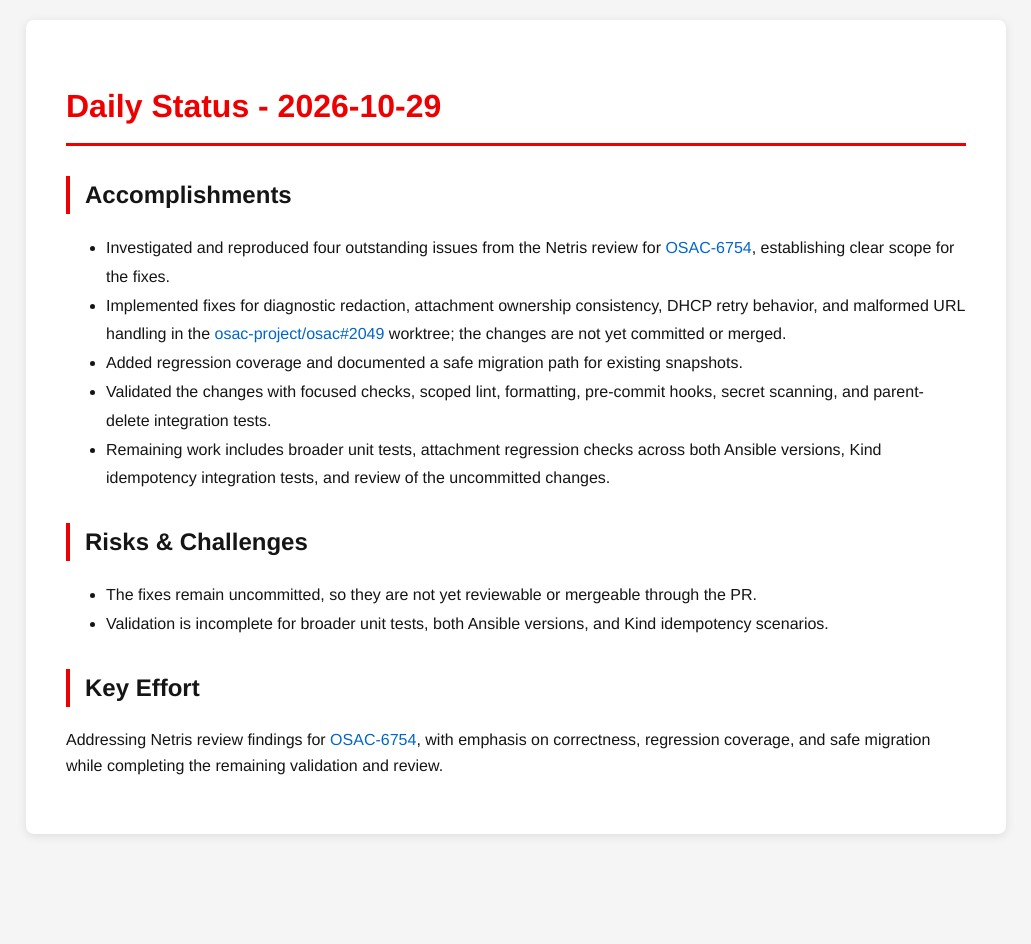
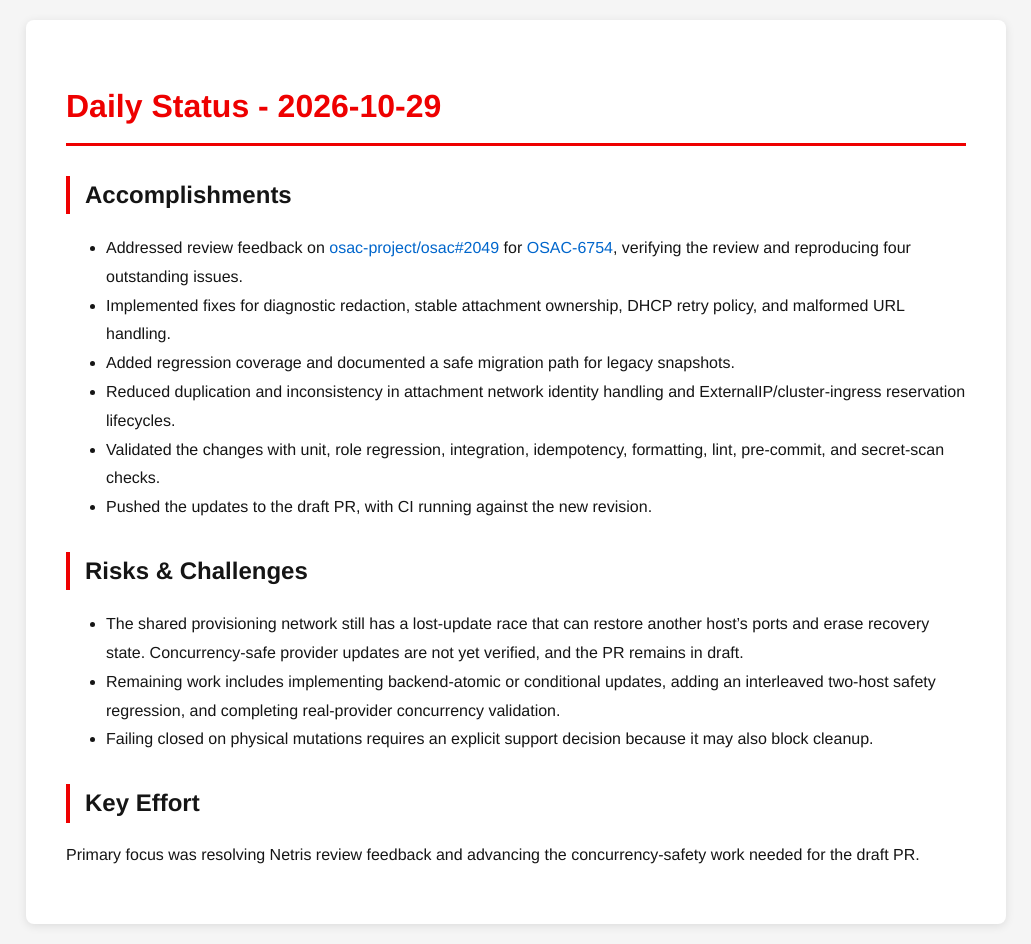
Before and after one commit to tzvatot/daily-status, a Jekyll site: the page built from 2026-10-29.md, in a window 1280 px wide. Shown: the whole page, without its empty margins (124-1155 px from the left). Built offline with Jekyll 4.4.1, drawn with Linux system fonts in a browser that asks for light colours; before the commit the page ends 900 px from its top, so only the background shows below that.

Commit message:
Daily status update - 2026-10-29

```diff
--- a/2026-10-29.md
+++ b/2026-10-29.md
@@ -7,15 +7,17 @@ date: 2026-10-29
 # Daily Status - 2026-10-29
 
 ## Accomplishments
-- Investigated and reproduced four outstanding issues from the Netris review for [OSAC-6754](https://redhat.atlassian.net/browse/OSAC-6754), establishing clear scope for the fixes.
-- Implemented fixes for diagnostic redaction, attachment ownership consistency, DHCP retry behavior, and malformed URL handling in the [osac-project/osac#2049](https://github.com/osac-project/osac/pull/2049) worktree; the changes are not yet committed or merged.
-- Added regression coverage and documented a safe migration path for existing snapshots.
-- Validated the changes with focused checks, scoped lint, formatting, pre-commit hooks, secret scanning, and parent-delete integration tests.
-- Remaining work includes broader unit tests, attachment regression checks across both Ansible versions, Kind idempotency integration tests, and review of the uncommitted changes.
+- Addressed review feedback on [osac-project/osac#2049](https://github.com/osac-project/osac/pull/2049) for [OSAC-6754](https://redhat.atlassian.net/browse/OSAC-6754), verifying the review and reproducing four outstanding issues.
+- Implemented fixes for diagnostic redaction, stable attachment ownership, DHCP retry policy, and malformed URL handling.
+- Added regression coverage and documented a safe migration path for legacy snapshots.
+- Reduced duplication and inconsistency in attachment network identity handling and ExternalIP/cluster-ingress reservation lifecycles.
+- Validated the changes with unit, role regression, integration, idempotency, formatting, lint, pre-commit, and secret-scan checks.
+- Pushed the updates to the draft PR, with CI running against the new revision.
 
 ## Risks & Challenges
-- The fixes remain uncommitted, so they are not yet reviewable or mergeable through the PR.
-- Validation is incomplete for broader unit tests, both Ansible versions, and Kind idempotency scenarios.
+- The shared provisioning network still has a lost-update race that can restore another host's ports and erase recovery state. Concurrency-safe provider updates are not yet verified, and the PR remains in draft.
+- Remaining work includes implementing backend-atomic or conditional updates, adding an interleaved two-host safety regression, and completing real-provider concurrency validation.
+- Failing closed on physical mutations requires an explicit support decision because it may also block cleanup.
 
 ## Key Effort
-Addressing Netris review findings for [OSAC-6754](https://redhat.atlassian.net/browse/OSAC-6754), with emphasis on correctness, regression coverage, and safe migration while completing the remaining validation and review.
+Primary focus was resolving Netris review feedback and advancing the concurrency-safety work needed for the draft PR.
```
